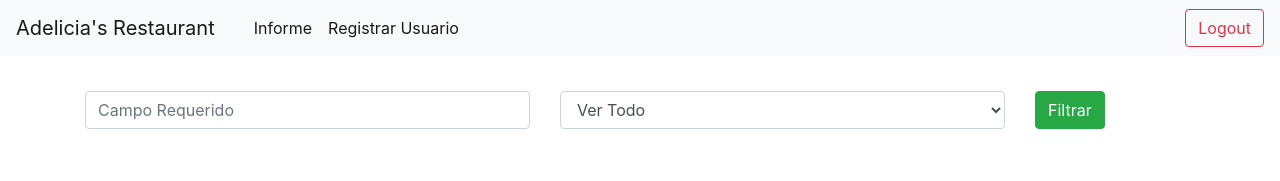
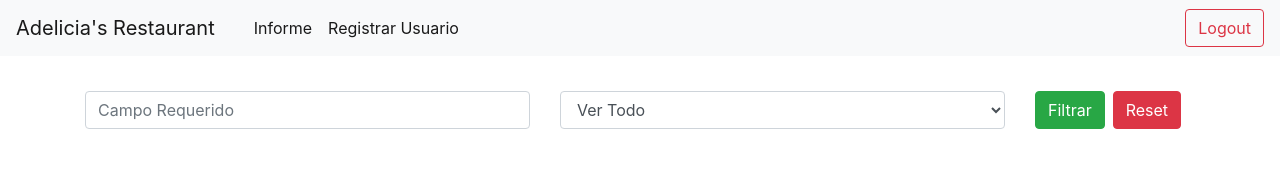
Before and after one commit to mmelgarg3/frontend-adelicia, a React (Create React App) app: page /admin-dash in a window 1280 px wide. Shown: the top 181 px of the page. Built offline with nearby package versions, Linux system fonts and the light colour scheme; no server answers.

Commit message:
adding reset button

```diff
--- a/src/components/admin-dash.jsx
+++ b/src/components/admin-dash.jsx
@@ -6,6 +6,7 @@ const AdminDashboard = () => {
 
   const [data, setData] = useState([]);
   const [seletedOption, setSelectedOption] = useState(0);
+  const [refData, setRefData] = useState([]);
   const field = useRef(null);
 
   const getData = async()=>{
@@ -13,17 +14,17 @@ const AdminDashboard = () => {
       const response = await axios.get("http://localhost:5000/all-info");
       // setData(response.data);
       removeDuplicates(response.data);
+      removeDuplicates2(response.data);
     }catch(err){
       console.log(err);
     }
-
   }
 
   useEffect(()=>{
     getData();
   }, []);
 
-  const handleChange = (e)=>{
+    const handleChange = (e)=>{
     // console.log(e.target.value);
     setSelectedOption(e.target.value);
   }
@@ -31,6 +32,11 @@ const AdminDashboard = () => {
   function removeDuplicates(arr) {
     const new_arr =  arr.filter((item,index) => arr.indexOf(item) === index);
     setData(new_arr);
+  }
+
+  function removeDuplicates2(arr) {
+    const new_arr =  arr.filter((item,index) => arr.indexOf(item) === index);
+    setRefData(new_arr);
   }
 
   const filterByPedido = ()=>{
@@ -65,7 +71,6 @@ const AdminDashboard = () => {
   }
 
   const handleClick = (e)=>{
-    // console.log("en campo: ", field.current.value);
     if(seletedOption == 1){
       filterByProduct();
     }
@@ -76,9 +81,14 @@ const AdminDashboard = () => {
       filterByClient();
     }
     if(seletedOption == 0){
-      // console.log("ultima opcion");;
       getData();
     }
+  }
+
+
+  const handleReset = ()=>{
+    getData();
+    field.current.value = "";
   }
 
 
@@ -104,6 +114,7 @@ const AdminDashboard = () => {
 	</div>
 	<div className="col">
 	  <button className="btn btn-success" onClick={handleClick}>Filtrar</button>
+	  <button className="btn btn-danger ml-2" onClick={handleReset}>Reset</button>
 	</div>
       </div>
     </div>
```
